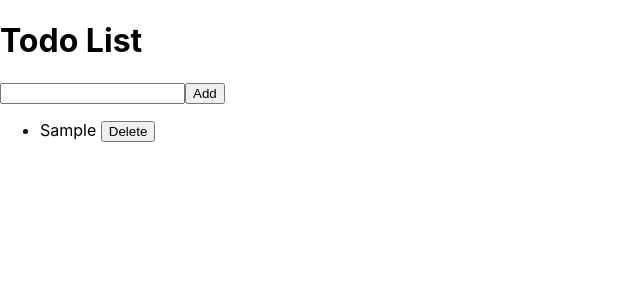
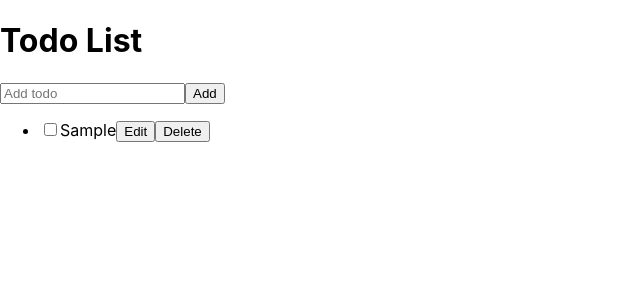
Before and after one commit to khanhngguyen/TodoList, a React (Create React App) app in the folder todo-list/: page / in a window 1280 px wide. Both pictures are taken after typing "Sample" into the empty fields and a click on the button "Add". Shown: the top 300 px of the page, without its empty margins (0-640 px from the left). Built offline with nearby package versions, Linux system fonts and the light colour scheme.

Commit message:
created basic working TodoList

```diff
--- a/todo-list/src/App.js
+++ b/todo-list/src/App.js
@@ -1,14 +1,27 @@
 import React, { useState } from "react";
+import TodoList from "./TodoList";
+
+let nextId = 0;
 
 function App() {
   const [list, setList] = useState([]);
   const [input, setInput] = useState('');
 
+ /* list = {
+    id: ,
+    item: '',
+    complete: false
+  } */
+
+
   //add new Todo to the list
   const addTodo = (todo) => {
+    //prevent empty input
+    if (input === '') return
     const newTodo = {
-      id: todo,
-      todo: todo
+      id: nextId++,
+      item: todo,
+      complete: false
     }
     setList([...list, newTodo]);
 
@@ -16,21 +29,38 @@ function App() {
     setInput('');
   }
 
-  const deleteTodo = (id) => {
+  const handleEdit = (nextTodo) => {
+    setList(list.map(todo => {
+      if (todo.id === nextTodo.id) {
+        return nextTodo;
+      } else {
+        return todo;
+      }
+    }))
+  }
+
+  const handleDeleteTodo = (id) => {
+    const newList = list.filter(todo => todo.id !== id);
+    setList(newList);
+  }
+
+  /* const deleteTodo = (id) => {
     const newList = list.filter(todo => id !== todo.id);
     setList(newList);
-  }
+  } */
 
   return (
     <div>
       <h1>Todo List</h1>
       <input
         type='text'
+        placeholder="Add todo"
         value={input}
         onChange={e => setInput(e.target.value)}
       />
       <button onClick={() => addTodo(input)}>Add</button>
-      <ul>
+      <TodoList todos={list} onEdit={handleEdit} onDelete={handleDeleteTodo} />
+      {/* <ul>
         {list.map(todo => {
           return (
           <li key={todo.id}>
@@ -39,7 +69,7 @@ function App() {
           </li>
           )
         })}
-      </ul>
+      </ul> */}
     </div>
   );
 }
--- /dev/null
+++ b/todo-list/src/Todo.js
@@ -0,0 +1,36 @@
+import React, { useState } from 'react'
+
+function Todo({todo, onEdit, onDelete}) {
+    const [isEdit, setEdit] = useState(false);
+    let todoContent;
+    if (isEdit) {
+        todoContent = (
+            <>
+            <input
+            value={todo.item}
+            onChange={e => onEdit({...todo, item: e.target.value})}
+            />
+            <button onClick={() => setEdit(false)}>Save</button>
+            </>
+        )
+    } else {
+        todoContent = (
+            <>
+            {todo.item}
+            <button onClick={() => setEdit(true)}>Edit</button>
+            </>
+        )
+    }
+
+    return (
+        <>
+        <li>
+            <input type="checkbox" complete={todo.complete} />
+            {todoContent}
+            <button onClick={() => onDelete(todo.id)}>Delete</button>
+        </li>
+        </>
+    )
+}
+
+export default Todo
--- /dev/null
+++ b/todo-list/src/TodoList.js
@@ -0,0 +1,12 @@
+import React from 'react'
+import Todo from './Todo'
+
+function TodoList({todos, onEdit, onDelete}) {
+  return (
+    <ul>
+        {todos.map(todo => <Todo key={todo.id} todo={todo} onEdit={onEdit} onDelete={onDelete}/>)}
+    </ul>
+  )
+}
+
+export default TodoList
```
Also changed, not shown: 1 other file (tests, documents, lock files or other folders).
